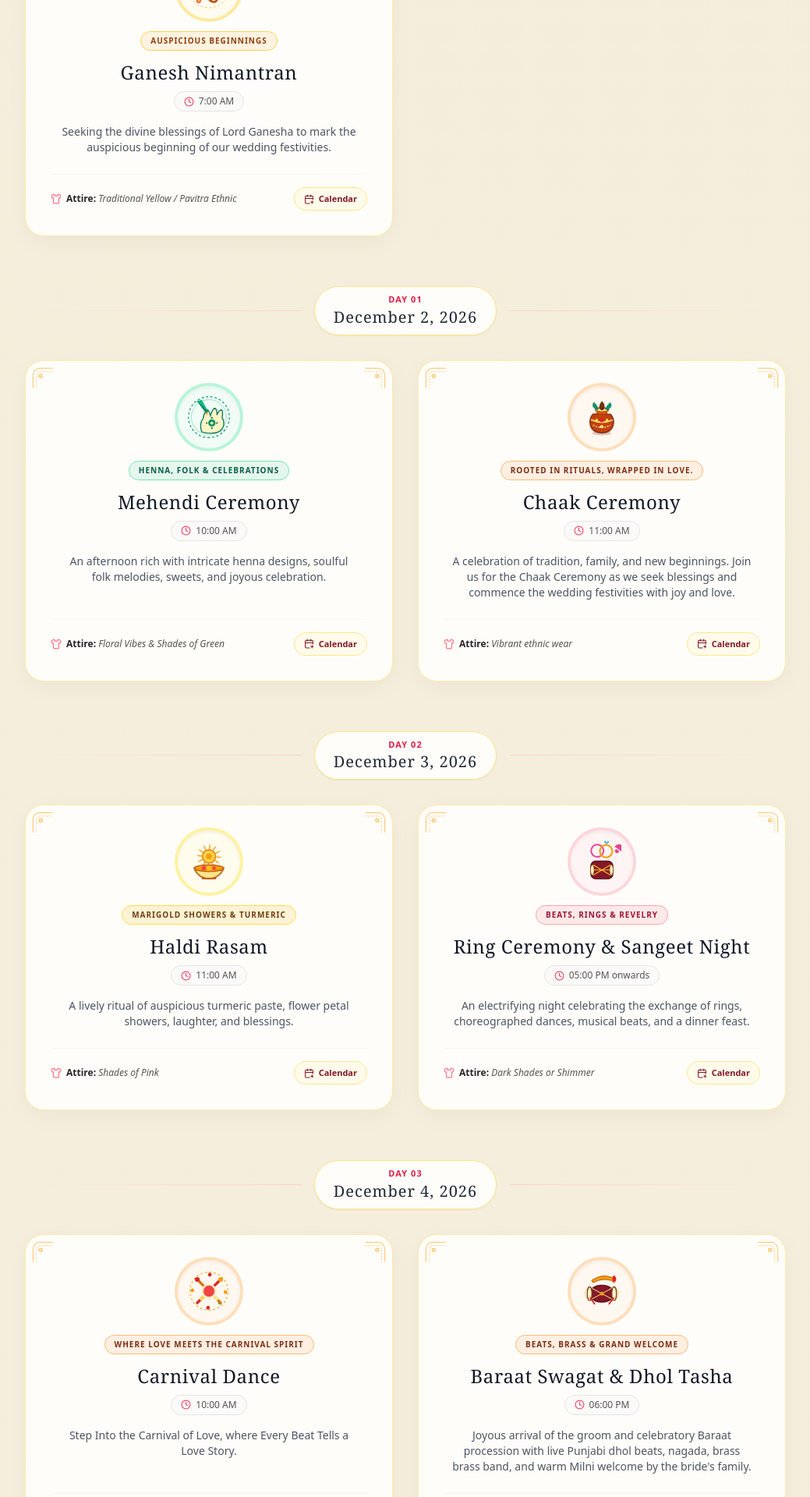
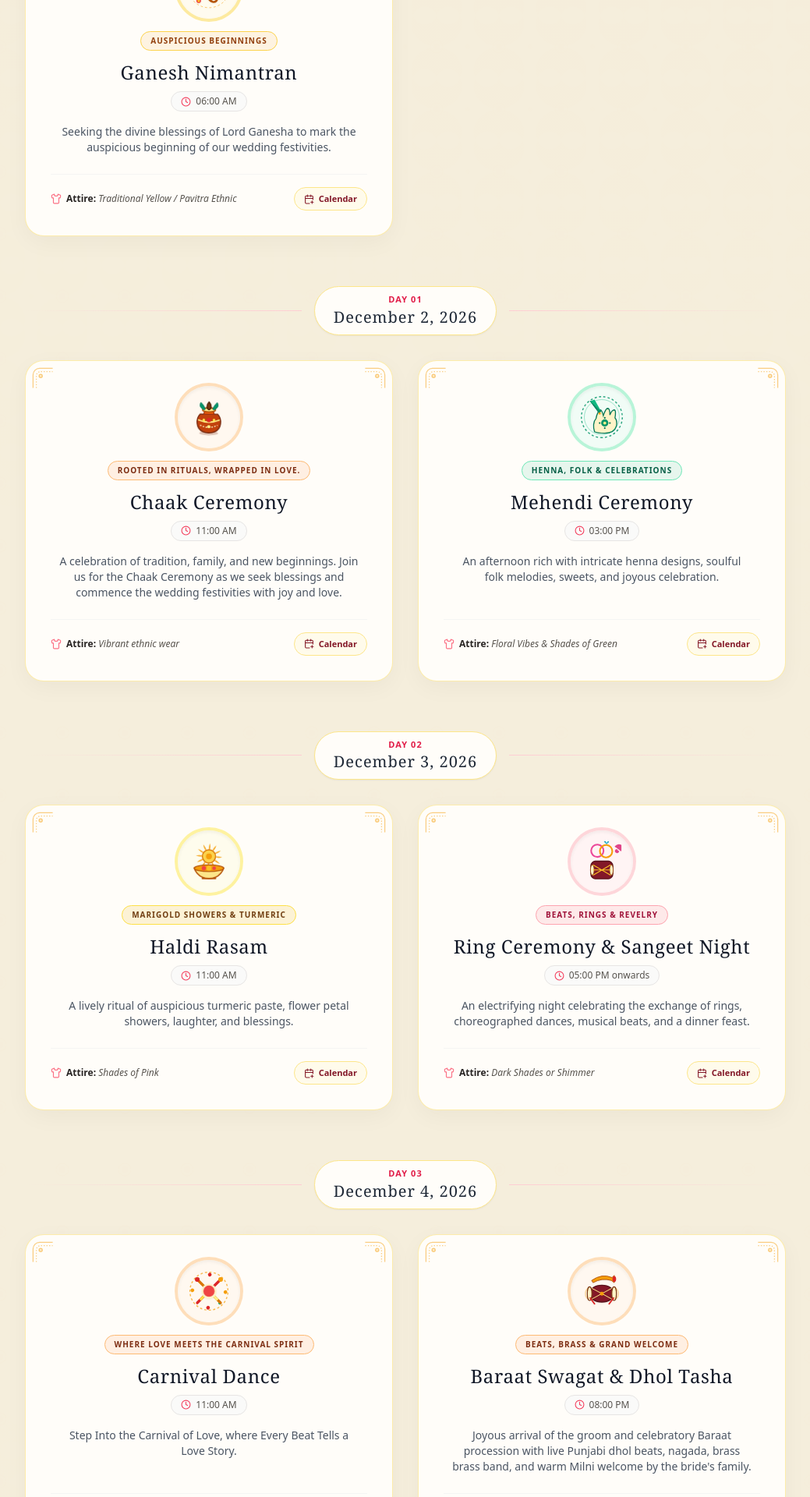
Before and after one commit to bhavishya31/Wedding-invite-december, a Next.js app: page / in a window 1280 px wide. Shown: the part 2460-4380 px from the top of the page at 78% size, without its empty margins (120-1159 px from the left). Built offline with nearby package versions, Linux system fonts and the light colour scheme.

Commit message:
Update page.js

```diff
--- a/app/page.js
+++ b/app/page.js
@@ -871,7 +871,7 @@ const CELEBRATIONS = [
     events: [
       {
         id: "ganesh-puja",
-        time: "7:00 AM",
+        time: "06:00 AM",
         title: "Ganesh Nimantran",
         tagline: "Auspicious Beginnings",
         attire: "Traditional Yellow / Pavitra Ethnic",
@@ -889,18 +889,6 @@ const CELEBRATIONS = [
     dayKey: "day1",
     events: [
       {
-        id: "mehendi",
-        time: "10:00 AM",
-        title: "Mehendi Ceremony",
-        tagline: "Henna, Folk & Celebrations",
-        attire: "Floral Vibes & Shades of Green",
-        desc: "An afternoon rich with intricate henna designs, soulful folk melodies, sweets, and joyous celebration.",
-        logo: <MehendiIcon />,
-        badgeColor: "bg-emerald-500/10 text-emerald-800 border-emerald-300",
-        ringColor: "ring-emerald-200/80 bg-emerald-50/70",
-        calDates: "20261202T043000Z/20261202T070000Z"
-      },
-      {
         id: "chaak",
         time: "11:00 AM",
         title: "Chaak Ceremony",
@@ -911,6 +899,18 @@ const CELEBRATIONS = [
         badgeColor: "bg-orange-500/10 text-orange-900 border-orange-300",
         ringColor: "ring-orange-200/80 bg-orange-50/70",
         calDates: "20261202T053000Z/20261202T083000Z"
+      },
+      {
+        id: "mehendi",
+        time: "03:00 PM",
+        title: "Mehendi Ceremony",
+        tagline: "Henna, Folk & Celebrations",
+        attire: "Floral Vibes & Shades of Green",
+        desc: "An afternoon rich with intricate henna designs, soulful folk melodies, sweets, and joyous celebration.",
+        logo: <MehendiIcon />,
+        badgeColor: "bg-emerald-500/10 text-emerald-800 border-emerald-300",
+        ringColor: "ring-emerald-200/80 bg-emerald-50/70",
+        calDates: "20261202T043000Z/20261202T070000Z"
       },
     ]
   },
@@ -952,7 +952,7 @@ const CELEBRATIONS = [
     events: [
       {
         id: "carnival",
-        time: "10:00 AM",
+        time: "11:00 AM",
         title: "Carnival Dance",
         tagline: "Where Love Meets the Carnival Spirit",
         attire: "Rajasthani Outfit",
@@ -964,7 +964,7 @@ const CELEBRATIONS = [
       },
       {
         id: "baraat-swagat",
-        time: "06:00 PM",
+        time: "08:00 PM",
         title: "Baraat Swagat & Dhol Tasha",
         tagline: "Beats, Brass & Grand Welcome",
         attire: "Royal Elegance / Bandhgala & Vibrant Safa",
```
